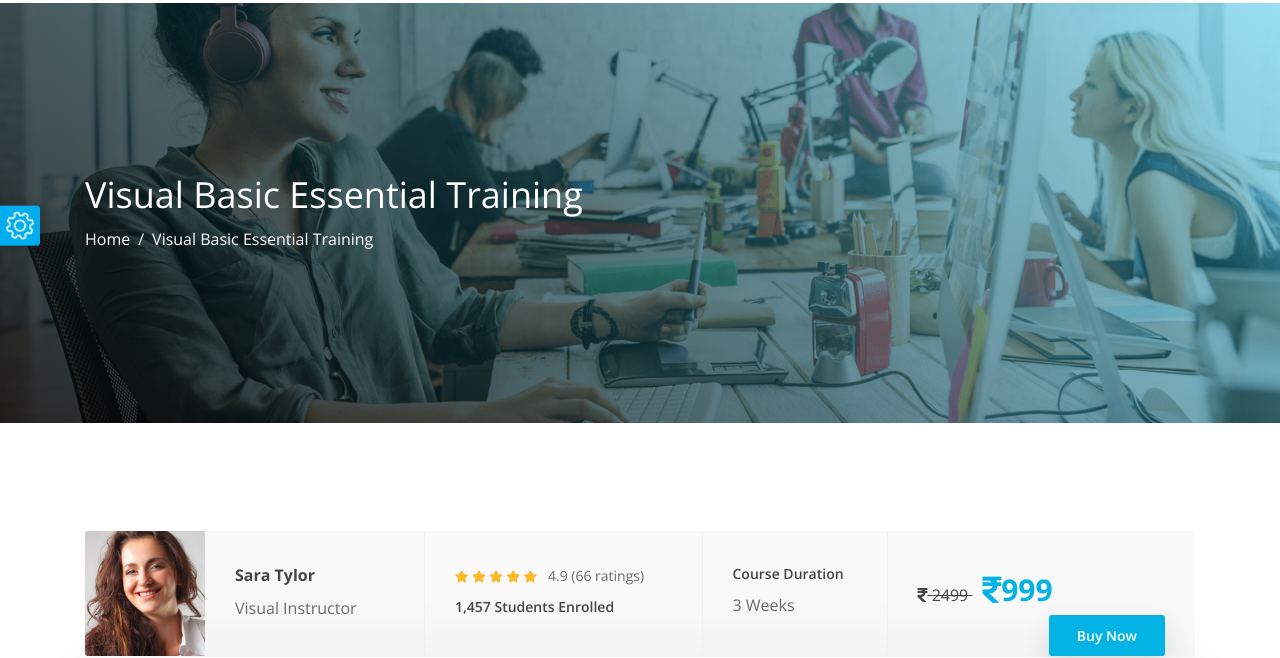
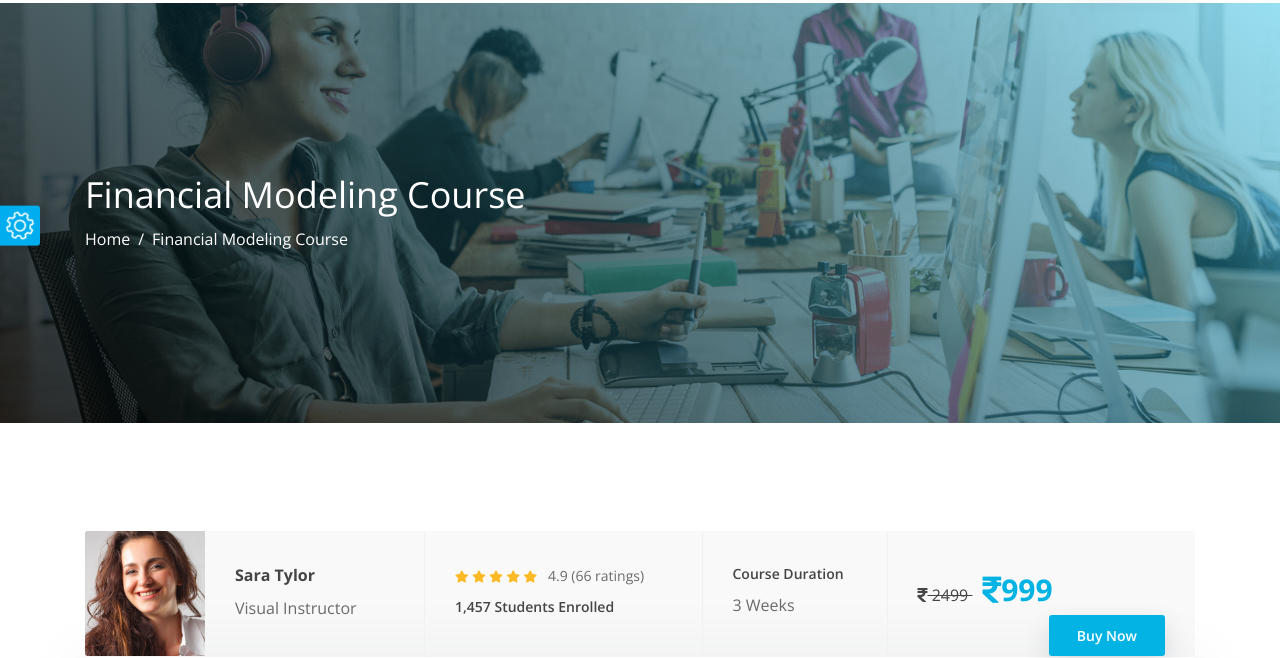
Before and after one commit to abd8126/Finera-WebSite-Proj, a plain HTML site: page course-single-one.html in a window 1280 px wide. Shown: the part 148-806 px from the top of the page. Drawn offline with nearby package versions, Linux system fonts and the light colour scheme.

Commit message:
add name to the main heading

```diff
--- a/course-single-one.html
+++ b/course-single-one.html
@@ -160,11 +160,11 @@
             <div class="hvrbox-layer_top">
                 <div class="container">
                     <div class="overlay-text text-left">
-                        <h3>Visual Basic Essential Training</h3>
+                        <h3>Financial Modeling Course</h3>
                         <nav aria-label="breadcrumb">
                           <ol class="breadcrumb">
                             <li class="breadcrumb-item"><a href="#">Home</a></li>
-                            <li class="breadcrumb-item active" aria-current="page">Visual Basic Essential Training</li>
+                            <li class="breadcrumb-item active" aria-current="page">Financial Modeling Course</li>
                           </ol>
                         </nav>
                     </div>
```
